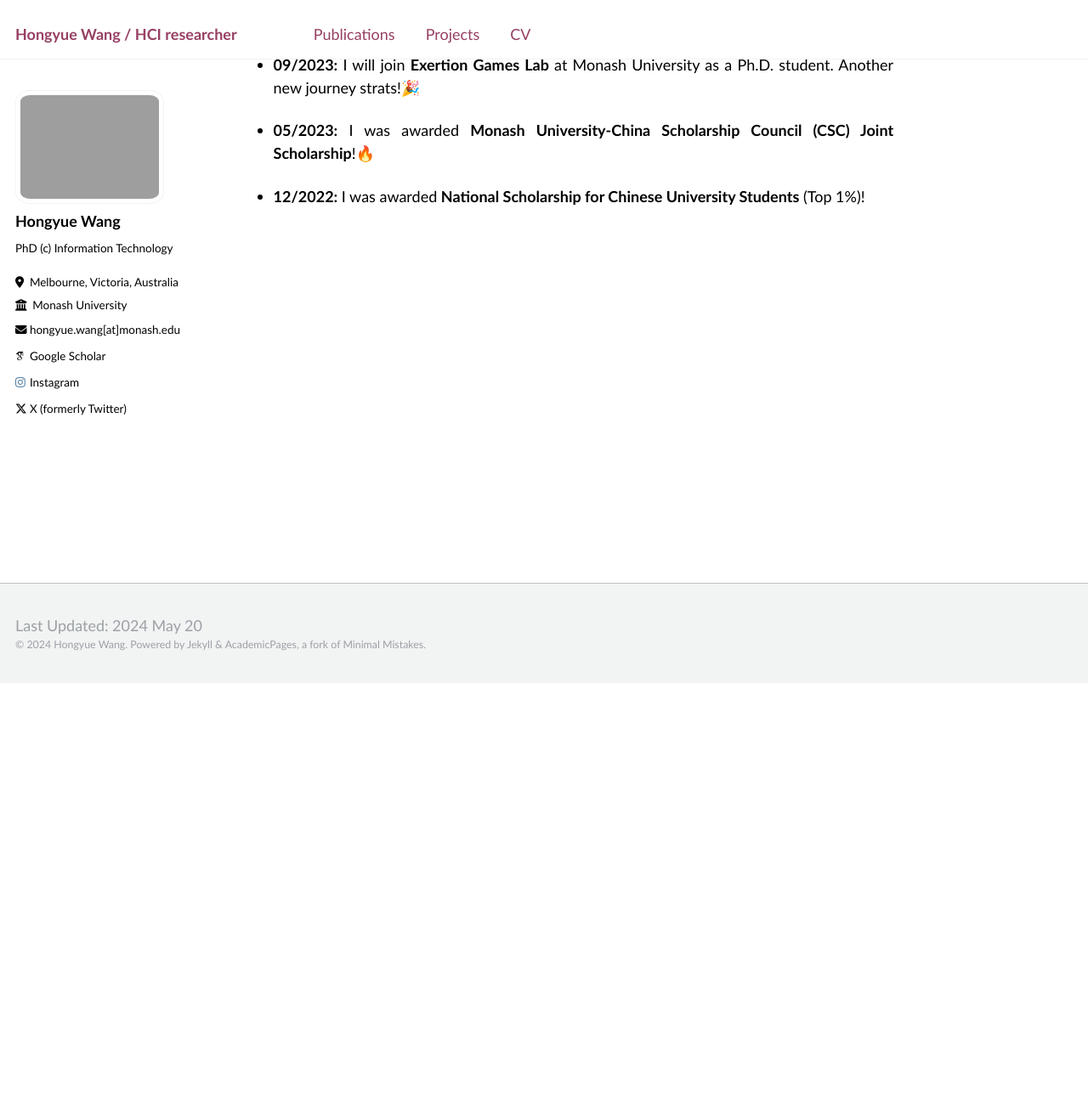
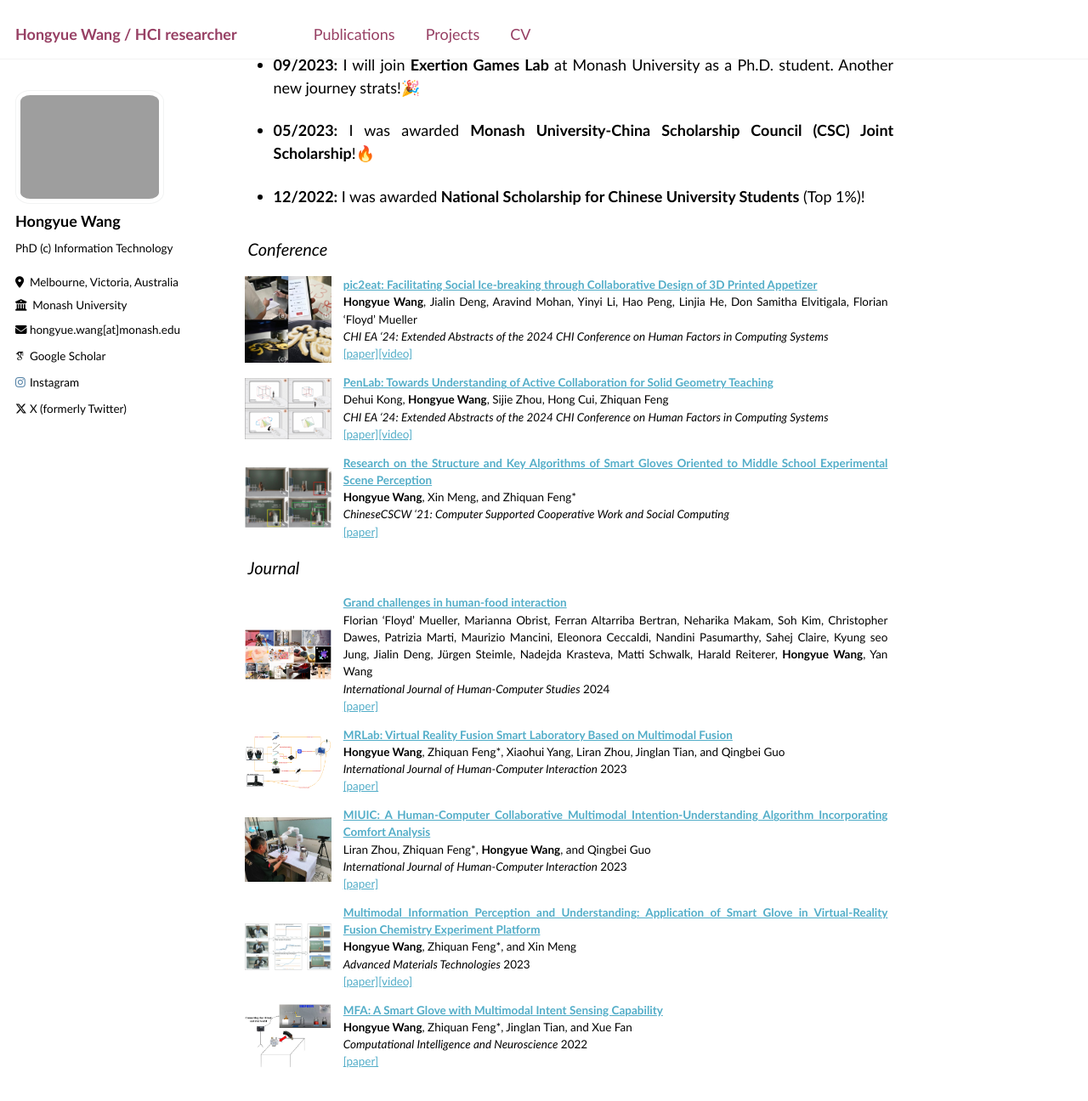
Before and after one commit to hongyue-howard-wang/hongyue-howard-wang.github.io, a Jekyll site: the page built from _pages/about.md, in a window 1280 px wide and 1400 px high, scrolled down 595 px. Shown: the top 1296 px of the window at 85% size. Built offline with Jekyll 4.4.1, drawn with Linux system fonts in a browser that asks for light colours; nearby versions of some CDN libraries; some web fonts are replaced.

Commit message:
Update about.md

```diff
--- a/_pages/about.md
+++ b/_pages/about.md
@@ -24,6 +24,67 @@ Human-Computer Interaction, Extended Reality, Interactive System, Deep Learning,
 <li><p style="text-align:justify"><b>09/2023:</b> I will join <b>Exertion Games Lab</b> at Monash University as a Ph.D. student. Another new journey strats!🎉</p></li>
 <li><p style="text-align:justify"><b>05/2023:</b> I was awarded <b>Monash University-China Scholarship Council (CSC) Joint Scholarship</b>!🔥</p></li>
 <li><p style="text-align:justify"><strong>12/2022:</strong> I was awarded <b>National Scholarship for Chinese University Students</b> (Top 1%)!</p></li>
+</ul>
+
+<table style="border-collapse: collapse; border: none;">
+<colgroup>
+<col width="15%" />
+<col width="85%" />
+</colgroup>
+<tbody style="border: none;">
+
+<tr>
+  <td style="border: none; font-size: 20px" markdown="span">*Conference*</td>
+  <td style="border: none;" markdown="span"></td>
+</tr>
+
+<tr>
+<td style="border: none;" markdown="span"><img src="/images/pic2eat2.jpg" width="250"></td>
+<td markdown="span" style="border: none; text-align:justify"><a href="https://doi.org/10.1145/3613905.3651082" target="_blank">**pic2eat: Facilitating Social Ice-breaking through Collaborative Design of 3D Printed Appetizer**</a><br>**Hongyue Wang**, Jialin Deng, Aravind Mohan, Yinyi Li, Hao Peng, Linjia He, Don Samitha Elvitigala, Florian 'Floyd' Mueller<br>*CHI EA '24: Extended Abstracts of the 2024 CHI Conference on Human Factors in Computing Systems*<br><a href="../files/pic2eat.pdf" target="_blank">[paper]</a><a href="https://www.youtube.com/watch?v=d0GZcocqnV0" target="_blank">[video]</a></td>
+</tr>
+
+<tr>
+<td style="border: none;"><img src="/images/penlab2.jpg" width="250"></td>
+<td markdown="span" style="border: none; text-align:justify"><a href="https://dl.acm.org/doi/10.1145/3613905.3650789" target="_blank">**PenLab: Towards Understanding of Active Collaboration for Solid Geometry Teaching**</a><br>Dehui Kong, **Hongyue Wang**, Sijie Zhou, Hong Cui, Zhiquan Feng<br>*CHI EA '24: Extended Abstracts of the 2024 CHI Conference on Human Factors in Computing Systems*<br><a href="../files/penlab.pdf" target="_blank">[paper]</a><a href="https://www.youtube.com/watch?v=KzXrsdY8Xhw" target="_blank">[video]</a></td>
+</tr>
+
+<tr>
+<td style="border: none;"><img src="/images/glove3.jpg" width="250"></td>
+<td markdown="span" style="border: none; text-align:justify"><a href="https://link.springer.com/chapter/10.1007/978-981-19-4546-5_32">**Research on the Structure and Key Algorithms of Smart Gloves Oriented to Middle School Experimental Scene Perception**</a><br>**Hongyue Wang**, Xin Meng, and Zhiquan Feng\*<br>*ChineseCSCW '21: Computer Supported Cooperative Work and Social Computing*<br><a href="../files/Research on the Structure and Key Algorithms of Smart Gloves Oriented to Middle School Experimental Scene Perception.pdf" target="_blank">[paper]</a></td>
+</tr>
 
 
-</ul>
+<tr>
+  <td style="border: none; font-size: 20px" markdown="span">*Journal*</td>
+  <td style="border: none;" markdown="span"></td>
+</tr>
+
+<tr>
+<td style="border: none;"><img src="/images/challenges.png" width="250"></td>
+<td markdown="span" style="border: none; text-align:justify"><a href="https://www.sciencedirect.com/science/article/pii/S1071581923002069" target="_blank">**Grand challenges in human-food interaction**</a><br>Florian ‘Floyd’ Mueller, Marianna Obrist, Ferran Altarriba Bertran, Neharika Makam, Soh Kim, Christopher Dawes, Patrizia Marti, Maurizio Mancini, Eleonora Ceccaldi, Nandini Pasumarthy, Sahej Claire, Kyung seo Jung, Jialin Deng, Jürgen Steimle, Nadejda Krasteva, Matti Schwalk, Harald Reiterer, **Hongyue Wang**, Yan Wang<br>*International Journal of Human-Computer Studies* 2024<br><a href="../files/grand challenges.pdf" target="_blank">[paper]</a></td>
+</tr>
+
+<tr>
+<td style="border: none;"><img src="/images/2023_ijhci.png" width="250"></td>
+<td markdown="span" style="border: none; text-align:justify"><a href="https://www.tandfonline.com/doi/abs/10.1080/10447318.2023.2227823" target="_blank">**MRLab: Virtual Reality Fusion Smart Laboratory Based on Multimodal Fusion**</a><br>**Hongyue Wang**, Zhiquan Feng\*, Xiaohui Yang, Liran Zhou, Jinglan Tian, and Qingbei Guo<br>*International Journal of Human-Computer Interaction* 2023<br><a href="../files/MRLab.pdf" target="_blank">[paper]</a></td>
+</tr>
+
+<tr>
+<td style="border: none;"><img src="/images/2023_robot.png" width="250"></td>
+<td markdown="span" style="border: none; text-align:justify"><a href="https://www.tandfonline.com/doi/abs/10.1080/10447318.2023.2247606?journalCode=hihc20" target="_blank">**MIUIC: A Human-Computer Collaborative Multimodal Intention-Understanding Algorithm Incorporating Comfort Analysis**</a><br>Liran Zhou, Zhiquan Feng\*, **Hongyue Wang**, and Qingbei Guo<br>*International Journal of Human-Computer Interaction* 2023<br><a href="../files/MIUIC.pdf" target="_blank">[paper]</a></td>
+</tr>
+
+<tr>
+<td style="border: none;"><img src="/images/glove2.png" width="250"></td>
+<td markdown="span" style="border: none; text-align:justify"><a href="https://onlinelibrary.wiley.com/doi/abs/10.1002/admt.202200549">**Multimodal Information Perception and Understanding: Application of Smart Glove in Virtual-Reality Fusion Chemistry Experiment Platform**</a><br>**Hongyue Wang**, Zhiquan Feng\*, and Xin Meng<br>*Advanced Materials Technologies* 2023<br><a href="../files/Multimodal Information Perception and Understanding：Application of Smart Glove in Virtual-Reality Fusion Chemistry Experiment Platform.pdf" target="_blank">[paper]</a><a href="https://youtu.be/8btwYEO1cd4" target="_blank">[video]</a></td>
+</tr>
+
+<tr>
+<td style="border: none;"><img src="/images/glove1.png" width="250"></td>
+<td markdown="span" style="border: none; text-align:justify"><a href="https://www.hindawi.com/journals/cin/2022/3545850/" target="_blank">**MFA: A Smart Glove with Multimodal Intent Sensing Capability**</a><br>**Hongyue Wang**, Zhiquan Feng\*, Jinglan Tian, and Xue Fan<br>*Computational Intelligence and Neuroscience* 2022<br><a href="../files/MFA.pdf" target="_blank">[paper]</a></td>
+</tr>
+
+
+
+</tbody>
+</table>
```
